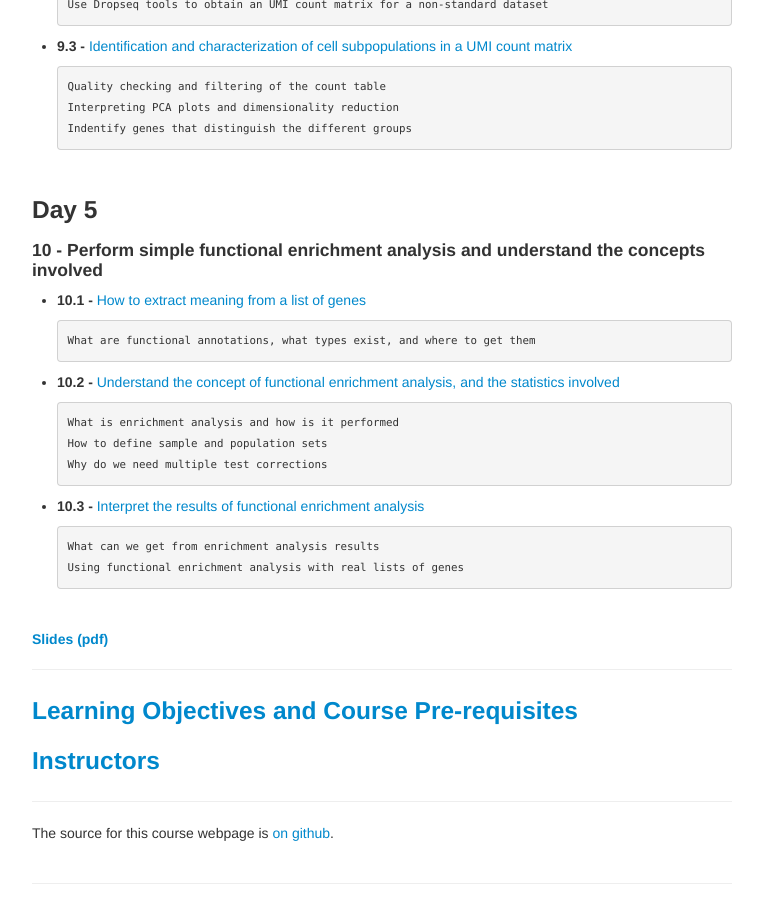
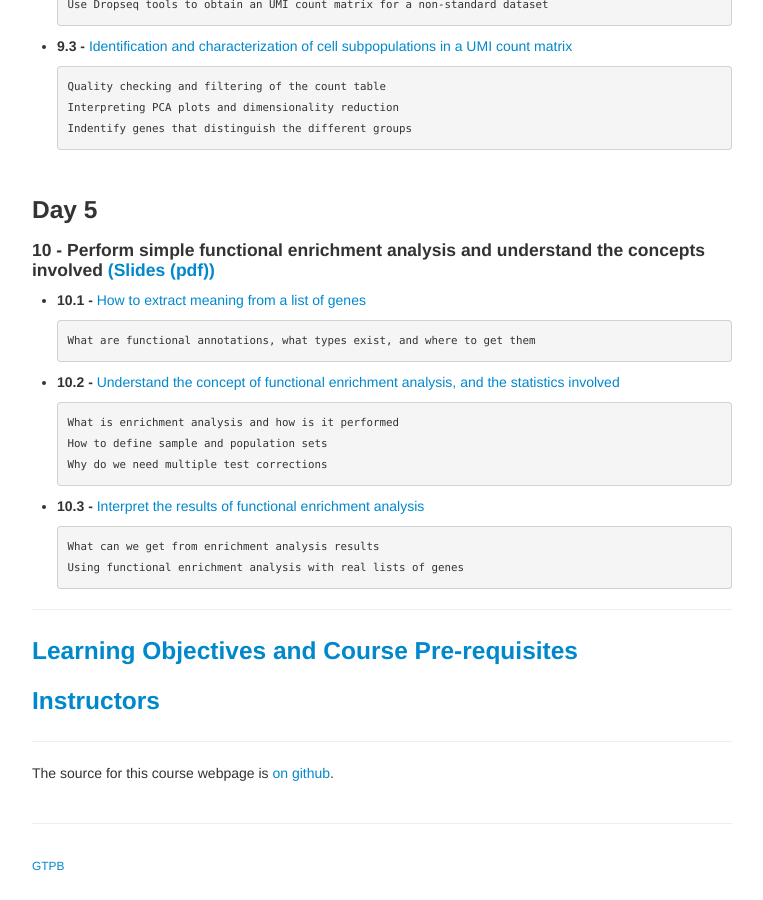
Before and after one commit to GTPB/ADER19F, a Jekyll site: the page built from index.md, in a window 1280 px wide and 900 px high, scrolled down 3671 px. Shown: the whole window, without its empty margins (258-1021 px from the left). Built offline with Jekyll 4.4.1, drawn with Linux system fonts in a browser that asks for light colours; some of the changed lines change nothing that is shown.

Commit message:
Update index.md

```diff
--- a/index.md
+++ b/index.md
@@ -148,7 +148,7 @@ Life Scientists who want to be able to use NGS data (RNAseq) to infer genes diff
 <br/>
 
 ### Day 5
-#### 10 - Perform simple functional enrichment analysis and understand the concepts involved
+#### 10 - Perform simple functional enrichment analysis and understand the concepts involved [(**Slides (pdf)**)](./assets/ADER18%20-%20Functional%20Enrichment%20Analysis.pdf)
 + **10.1 -** [How to extract meaning from a list of genes](pages/L10.md)
 
       What are functional annotations, what types exist, and where to get them
@@ -164,10 +164,6 @@ Life Scientists who want to be able to use NGS data (RNAseq) to infer genes diff
       What can we get from enrichment analysis results
       Using functional enrichment analysis with real lists of genes
 
-<br/>
-
-[**Slides (pdf)**](./assets/ADER18%20-%20Functional%20Enrichment%20Analysis.pdf)
-
 ---
 
 ### [Learning Objectives and Course Pre-requisites](pages/objectives_prerequisites.md)
```
